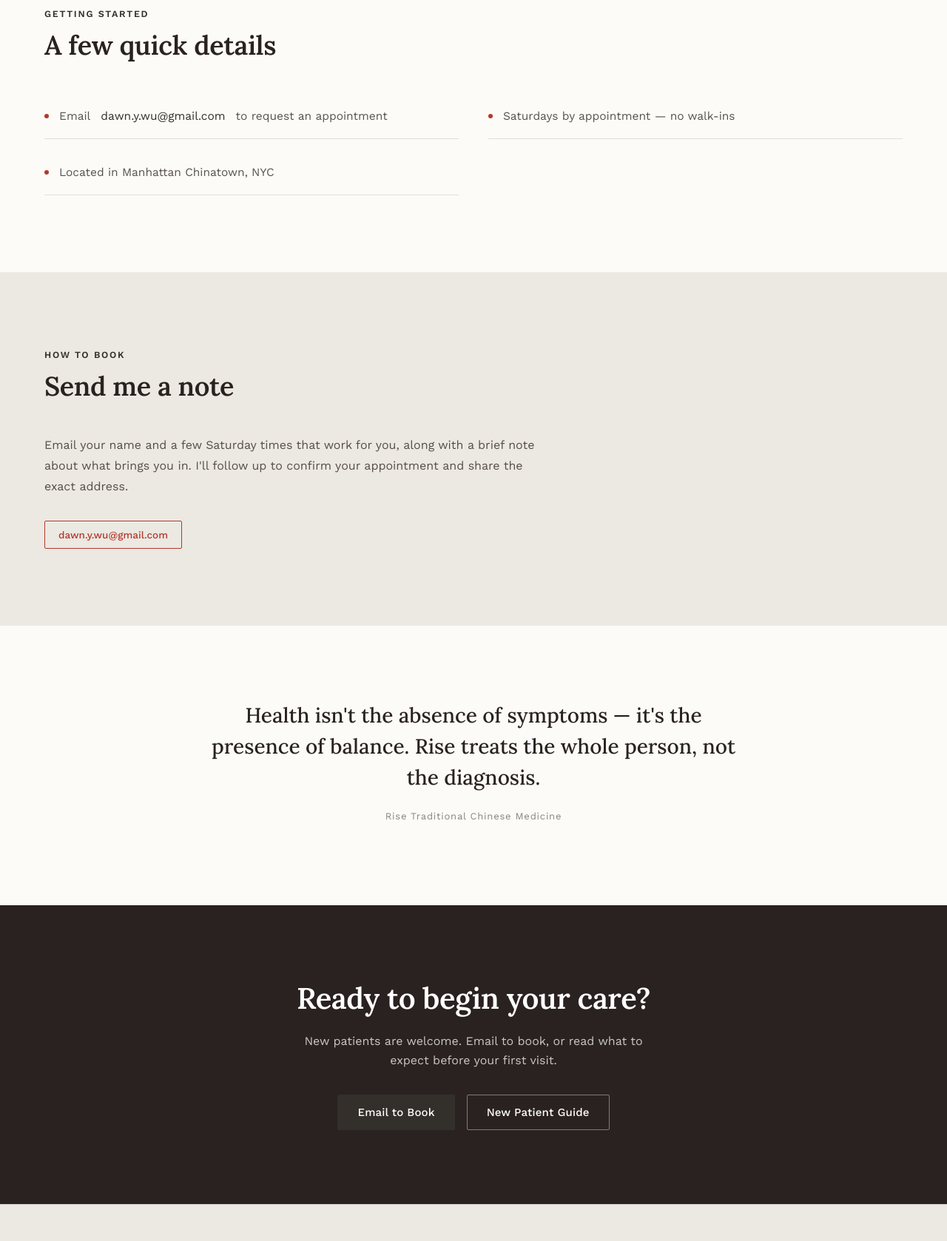
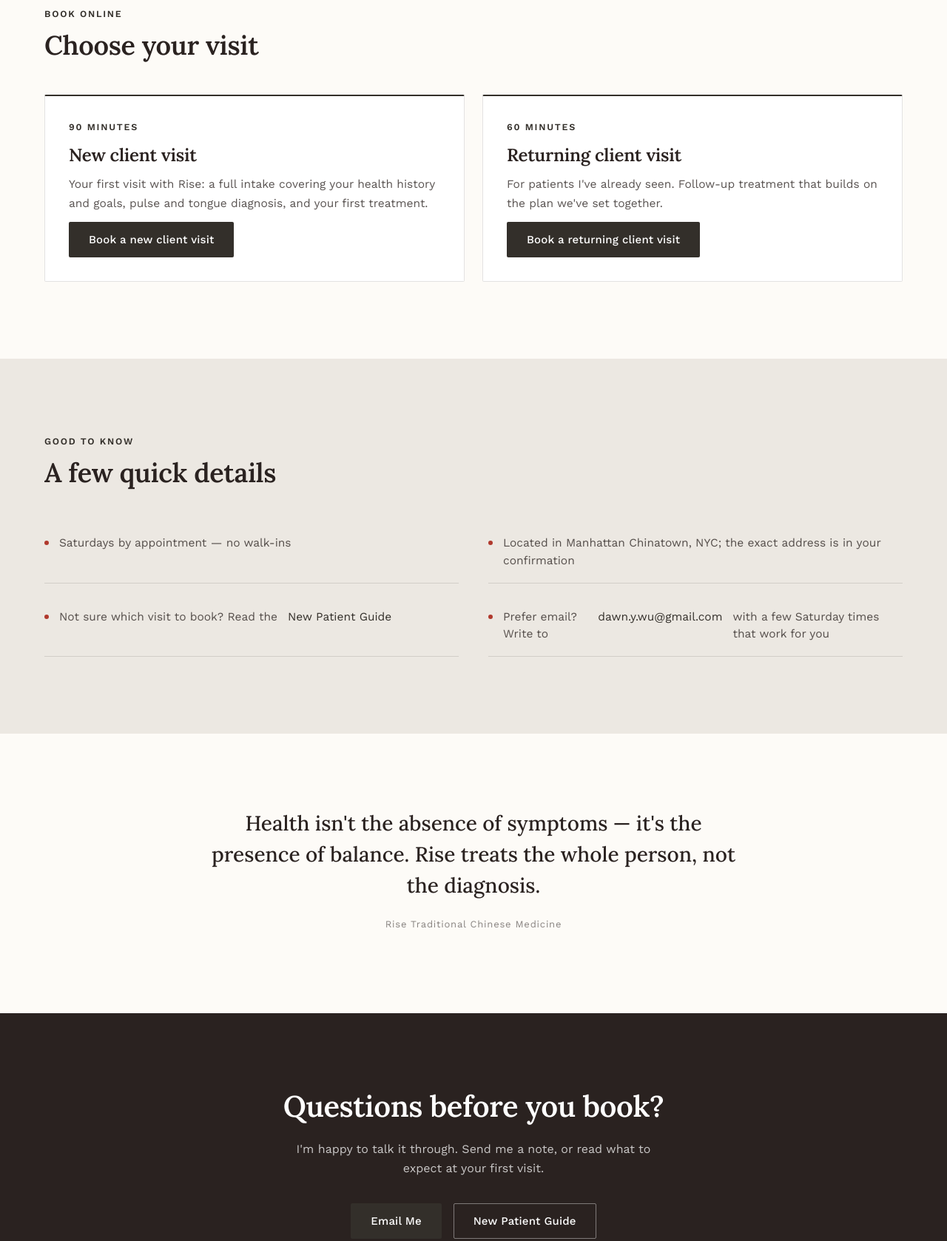
Before and after one commit to risetcm/risetcm.github.io, a plain HTML site: page book-now.html in a window 1280 px wide. Shown: the part 980-2658 px from the top of the page at 74% size. Drawn offline with nearby package versions, Linux system fonts and the light colour scheme.

Commit message:
Google calendar scheduler added
Google calendar scheduler added

```diff
--- a/assets/css/style.css
+++ b/assets/css/style.css
@@ -186,6 +186,18 @@ a:hover{color:var(--primary-dark)}
 .symptom-grid{display:grid;grid-template-columns:repeat(2,1fr);gap:16px 40px}
 .symptom-item{display:flex;align-items:flex-start;gap:14px;padding:18px 0;border-bottom:1px solid var(--line);font-size:15.5px;line-height:1.5;color:rgba(42,34,32,.78)}
 .symptom-item::before{content:'';width:6px;height:6px;background:var(--accent-a);border-radius:50%;flex:none;margin-top:8px}
+.book-options{display:grid;grid-template-columns:repeat(2,1fr);gap:24px}
+.book-card{display:flex;flex-direction:column;align-items:flex-start;gap:12px;padding:32px;background:#fff;border:1px solid var(--line);border-top:2px solid var(--primary);border-radius:2px}
+.book-card h3{font-size:24px}
+.book-card p{margin:0;font-size:15.5px;line-height:1.65;color:rgba(42,34,32,.78)}
+.book-card .book-card-length{font-size:12.5px;font-weight:600;letter-spacing:.14em;text-transform:uppercase;color:var(--primary)}
+.book-card .btn{margin-top:auto}
+.book-embed{margin-top:40px;border:1px solid var(--line);background:#fff;scroll-margin-top:96px}
+.book-embed[hidden]{display:none}
+.book-embed-head{display:flex;align-items:center;justify-content:space-between;gap:16px;padding:14px 20px;border-bottom:1px solid var(--line)}
+.book-embed-title{margin:0;font-family:'Lora',serif;font-weight:600;font-size:17px}
+.book-embed-open{font-size:13px;white-space:nowrap}
+.book-embed iframe{display:block;width:100%;height:720px;border:0}
 .approach-copy{max-width:680px;font-size:16px;line-height:1.75;color:rgba(42,34,32,.78);margin:0 0 32px}
 .tag-list{display:flex;gap:12px;flex-wrap:wrap}
 .tag{padding:10px 18px;border:1px solid var(--accent-a);color:var(--accent-a);font-size:13.5px;font-weight:500;border-radius:2px}
@@ -284,6 +296,10 @@ a:hover{color:var(--primary-dark)}
   .page-hero,.condition-banner,.about-wrap{padding-left:22px;padding-right:22px}
   .grid-cards{grid-template-columns:1fr}
   .symptom-grid{grid-template-columns:1fr}
+  .book-options{grid-template-columns:1fr}
+  .book-card{padding:26px 22px}
+  .book-embed-head{flex-direction:column;align-items:flex-start;gap:6px}
+  .book-embed iframe{height:640px}
   .section{padding:72px 0}
   .hero{height:auto;min-height:560px;padding-top:60px}
   .page-hero{padding:56px 22px 40px}
--- a/assets/js/site.js
+++ b/assets/js/site.js
@@ -229,6 +229,27 @@
     els.forEach(function (el) { io.observe(el); });
   }
 
+  function initBookingPicker() {
+    var buttons = document.querySelectorAll('[data-book-target]');
+    var panel = document.getElementById('book-embed');
+    var frame = document.getElementById('book-embed-frame');
+    var title = document.getElementById('book-embed-title');
+    var openLink = document.getElementById('book-embed-open');
+    if (!buttons.length || !panel || !frame) return;
+
+    buttons.forEach(function (btn) {
+      btn.addEventListener('click', function (e) {
+        e.preventDefault();
+        var url = btn.getAttribute('href');
+        frame.src = url + (url.indexOf('?') === -1 ? '?' : '&') + 'gv=true';
+        title.textContent = btn.getAttribute('data-book-label') || 'Appointment scheduler';
+        openLink.href = url;
+        panel.hidden = false;
+        panel.scrollIntoView({ behavior: 'smooth', block: 'start' });
+      });
+    });
+  }
+
   document.addEventListener('DOMContentLoaded', function () {
     applySeason();
     initDesktopNav();
@@ -236,5 +257,6 @@
     initSeasonPickers();
     initHomeNavScroll();
     initReveal();
+    initBookingPicker();
   });
 })();
--- a/book-now.html
+++ b/book-now.html
@@ -4,7 +4,7 @@
 <meta charset="utf-8">
 <meta name="viewport" content="width=device-width, initial-scale=1">
 <title>Book Now — Rise Traditional Chinese Medicine</title>
-<meta name="description" content="How to book an appointment at Rise Traditional Chinese Medicine in Manhattan Chinatown, NYC. Saturdays by appointment — email to schedule your visit.">
+<meta name="description" content="How to book an appointment at Rise Traditional Chinese Medicine in Manhattan Chinatown, NYC. Saturdays by appointment — book a new or returning client visit online.">
 <link rel="icon" type="image/png" href="assets/images/seal-rust-180.png">
 <link rel="apple-touch-icon" href="assets/images/seal-rust-180.png">
 <link rel="preconnect" href="https://fonts.googleapis.com">
@@ -145,7 +145,7 @@
 <section class="page-hero">
   <p class="kicker">New Patients</p>
   <h1>Let's get you on the schedule.</h1>
-  <p>Rise currently sees patients on Saturdays, by appointment, with online booking on the way. In the meantime, reach out directly and I'll help you find a time.</p>
+  <p>Rise sees patients on Saturdays, by appointment. Choose the visit that fits you below and pick a time that works &mdash; or email me if you'd rather book by note.</p>
 </section>
 <div class="condition-banner reveal">
   <div class="banner-photo" style="aspect-ratio:16/6"><img class="photo-fill" src="assets/images/booking.jpg" alt="Book an appointment at Rise" loading="lazy"></div>
@@ -154,13 +154,30 @@
 <section class="section">
   <div class="wrap">
     <div class="section-head left reveal">
-      <p class="kicker">Getting Started</p>
-      <h2>A few quick details</h2>
+      <p class="kicker">Book Online</p>
+      <h2>Choose your visit</h2>
     </div>
-    <div class="symptom-grid">
-      <div class="symptom-item reveal">Email <a href="mailto:dawn.y.wu@gmail.com">dawn.y.wu@gmail.com</a> to request an appointment</div>
-      <div class="symptom-item reveal">Saturdays by appointment — no walk-ins</div>
-      <div class="symptom-item reveal">Located in Manhattan Chinatown, NYC</div>
+    <div class="book-options">
+      <div class="book-card reveal">
+        <p class="book-card-length">90 minutes</p>
+        <h3>New client visit</h3>
+        <p>Your first visit with Rise: a full intake covering your health history and goals, pulse and tongue diagnosis, and your first treatment.</p>
+        <a class="btn btn-primary" href="https://calendar.google.com/appointments/schedules/AcZssZ1cuFehd4auhjc6zbaAH9VkiouaVpwTRj-xnS2gorGb1nBAKUfj1uGFry2k41fCc56R8EoXKi8v" target="_blank" rel="noopener" data-book-target="new" data-book-label="New client visit">Book a new client visit</a>
+      </div>
+      <div class="book-card reveal">
+        <p class="book-card-length">60 minutes</p>
+        <h3>Returning client visit</h3>
+        <p>For patients I've already seen. Follow-up treatment that builds on the plan we've set together.</p>
+        <a class="btn btn-primary" href="https://calendar.google.com/appointments/schedules/AcZssZ0T66drHkqtco8Im6BlmXb2YTpa3XA7F2RKMBTsRIojTk3a7JFmDyx33lbT95W5q-SWWv9Dw_oa" target="_blank" rel="noopener" data-book-target="returning" data-book-label="Returning client visit">Book a returning client visit</a>
+      </div>
+    </div>
+
+    <div class="book-embed" id="book-embed" hidden>
+      <div class="book-embed-head">
+        <p class="book-embed-title" id="book-embed-title"></p>
+        <a class="book-embed-open" id="book-embed-open" href="#" target="_blank" rel="noopener">Open in a new tab &#8599;</a>
+      </div>
+      <iframe id="book-embed-frame" title="Appointment scheduler" loading="lazy" frameborder="0"></iframe>
     </div>
   </div>
 </section>
@@ -168,12 +185,14 @@
 <section class="section section-tint">
   <div class="wrap">
     <div class="section-head left reveal">
-      <p class="kicker">How to Book</p>
-      <h2>Send me a note</h2>
+      <p class="kicker">Good to Know</p>
+      <h2>A few quick details</h2>
     </div>
-    <p class="approach-copy reveal">Email your name and a few Saturday times that work for you, along with a brief note about what brings you in. I'll follow up to confirm your appointment and share the exact address.</p>
-    <div class="tag-list reveal">
-      <a class="tag" href="mailto:dawn.y.wu@gmail.com?subject=Appointment%20Request">dawn.y.wu@gmail.com</a>
+    <div class="symptom-grid">
+      <div class="symptom-item reveal">Saturdays by appointment &mdash; no walk-ins</div>
+      <div class="symptom-item reveal">Located in Manhattan Chinatown, NYC; the exact address is in your confirmation</div>
+      <div class="symptom-item reveal">Not sure which visit to book? Read the <a href="first-visit.html">New Patient Guide</a></div>
+      <div class="symptom-item reveal">Prefer email? Write to <a href="mailto:dawn.y.wu@gmail.com?subject=Appointment%20Request">dawn.y.wu@gmail.com</a> with a few Saturday times that work for you</div>
     </div>
   </div>
 </section>
@@ -186,10 +205,10 @@
 </section>
 
 <section class="cta-band">
-  <h2 class="reveal">Ready to begin your care?</h2>
-  <p class="reveal">New patients are welcome. Email to book, or read what to expect before your first visit.</p>
+  <h2 class="reveal">Questions before you book?</h2>
+  <p class="reveal">I'm happy to talk it through. Send me a note, or read what to expect at your first visit.</p>
   <div class="cta-actions reveal">
-    <a class="btn btn-primary" href="mailto:dawn.y.wu@gmail.com?subject=Appointment%20Request">Email to Book</a>
+    <a class="btn btn-primary" href="mailto:dawn.y.wu@gmail.com?subject=Question%20before%20booking">Email Me</a>
     <a class="btn btn-oncta-ghost" href="first-visit.html">New Patient Guide</a>
   </div>
 </section>
```
Also changed, not shown: faq.html (+2 -2 lines).
